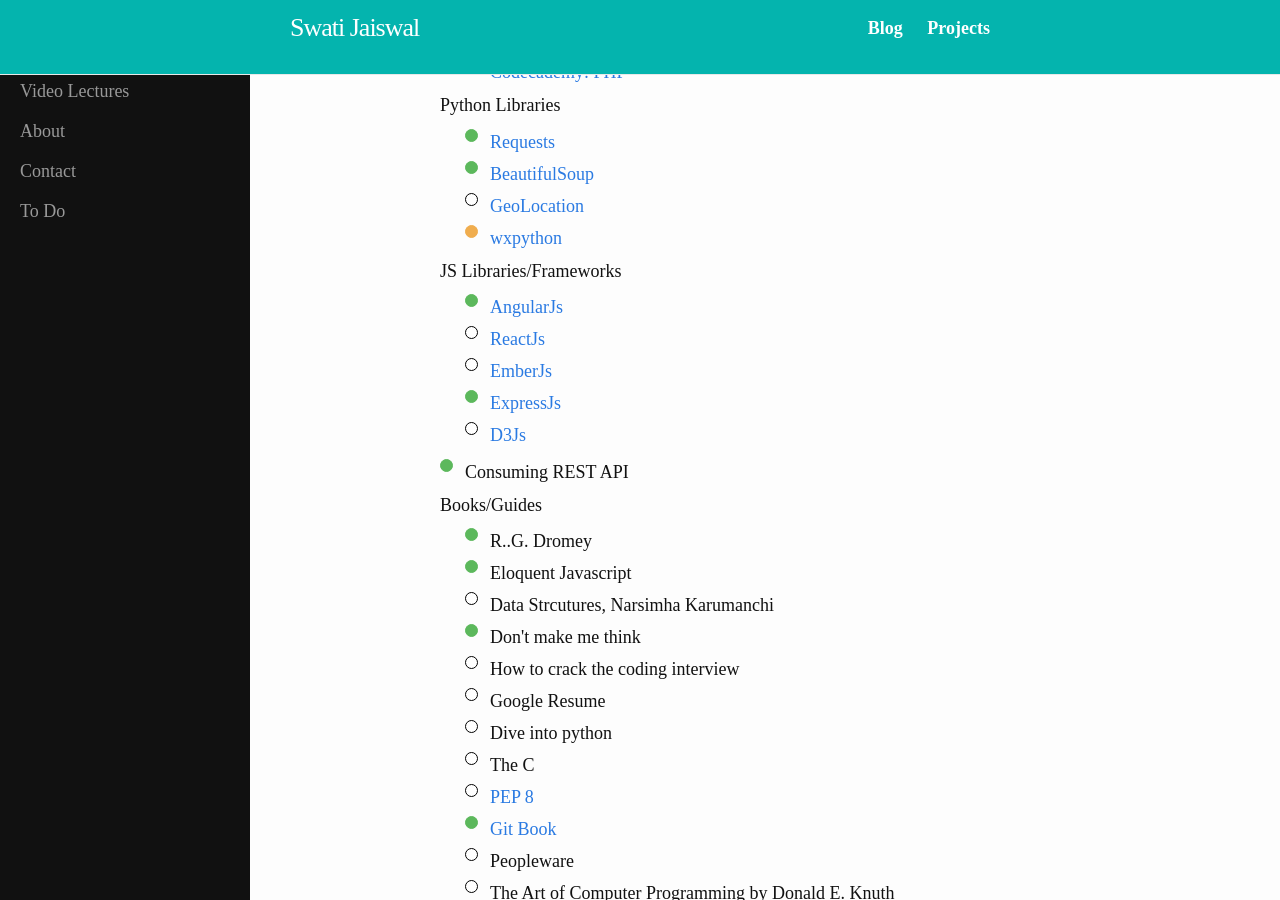
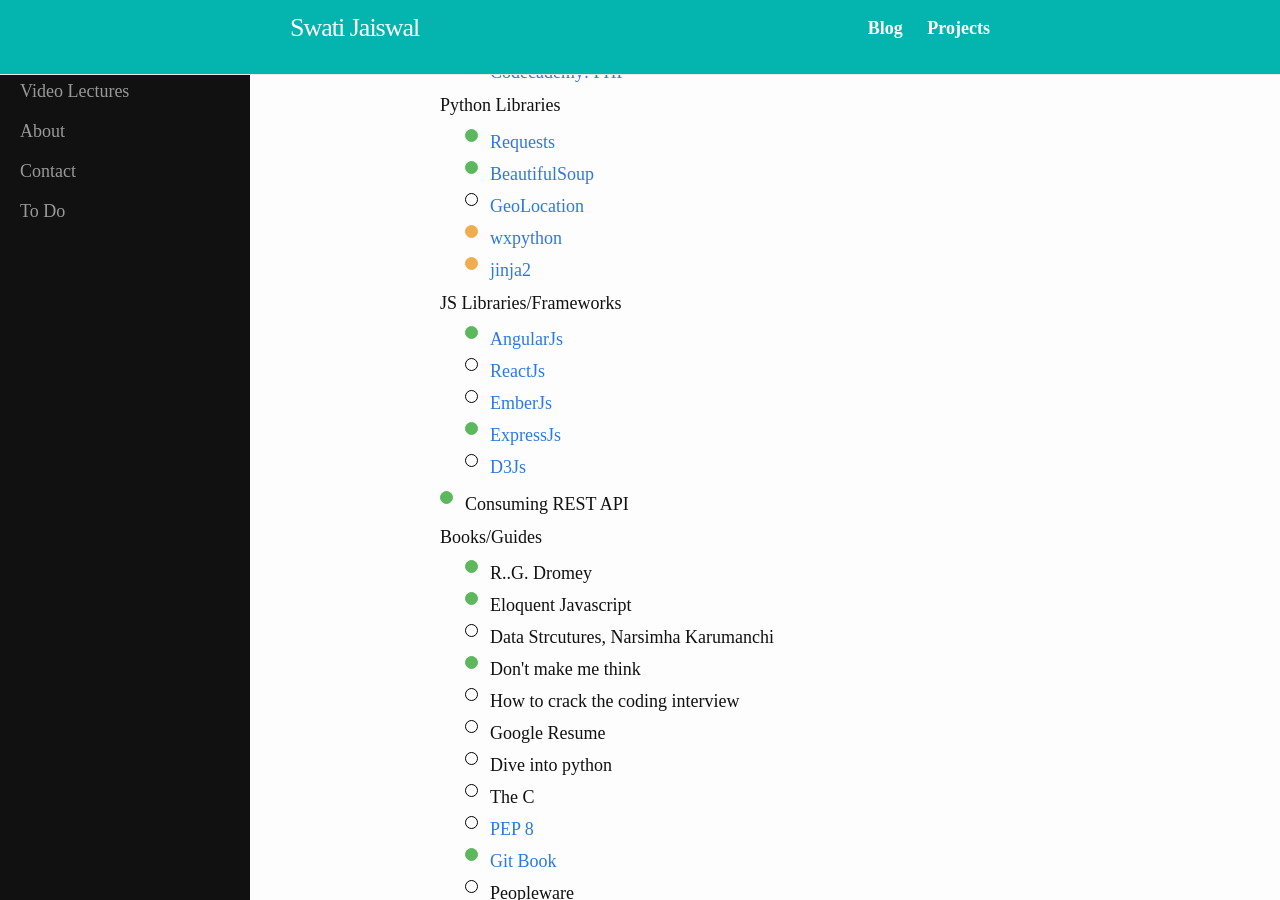
Before and after one commit to curioswati-zz/curioswati.github.io, a Jekyll site: the page built from todo.html, in a window 1280 px wide and 900 px high, scrolled down 2021 px. Built offline with Jekyll 4.4.1, drawn with Linux system fonts in a browser that asks for light colours.

Commit message:
updates todo

```diff
--- a/todo.html
+++ b/todo.html
@@ -205,7 +205,7 @@ permalink: /about/todo/
             <input id="c6110" type="checkbox">
             <label for="c6110"><a href="http://elweb.co/want-to-learn-django-start-here/">Django: For a long run</a></label>
           </div>
-          <div class="checkbox checkbox-warning checkbox-circle">
+          <div class="checkbox checkbox-success checkbox-circle">
             <input id="c6111" type="checkbox" checked>
             <label for="c6111"><a href="https://class.coursera.org/algo-009/">Algorithms: Design And Analysis</a></label>
           </div>
@@ -272,6 +272,10 @@ permalink: /about/todo/
           <div class="checkbox checkbox-warning checkbox-circle">
             <input id="c624" type="checkbox" checked="checked">
             <label for="c624"><a href="http://wxpython.org/onlinedocs.php">wxpython</a></label>
+          </div>
+          <div class="checkbox checkbox-warning checkbox-circle">
+            <input id="c625" type="checkbox" checked="checked">
+            <label for="c625"><a href="http://jinja.pocoo.org/docs/dev/">jinja2</a></label>
           </div>
         </ul>
 
```
